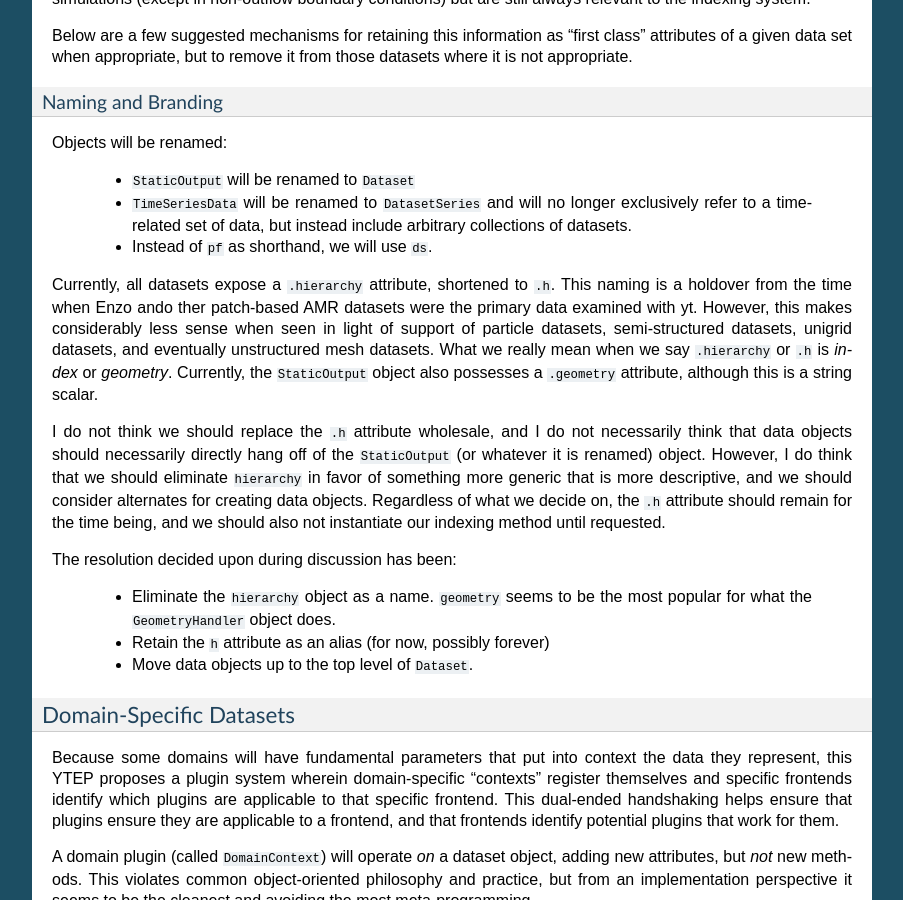
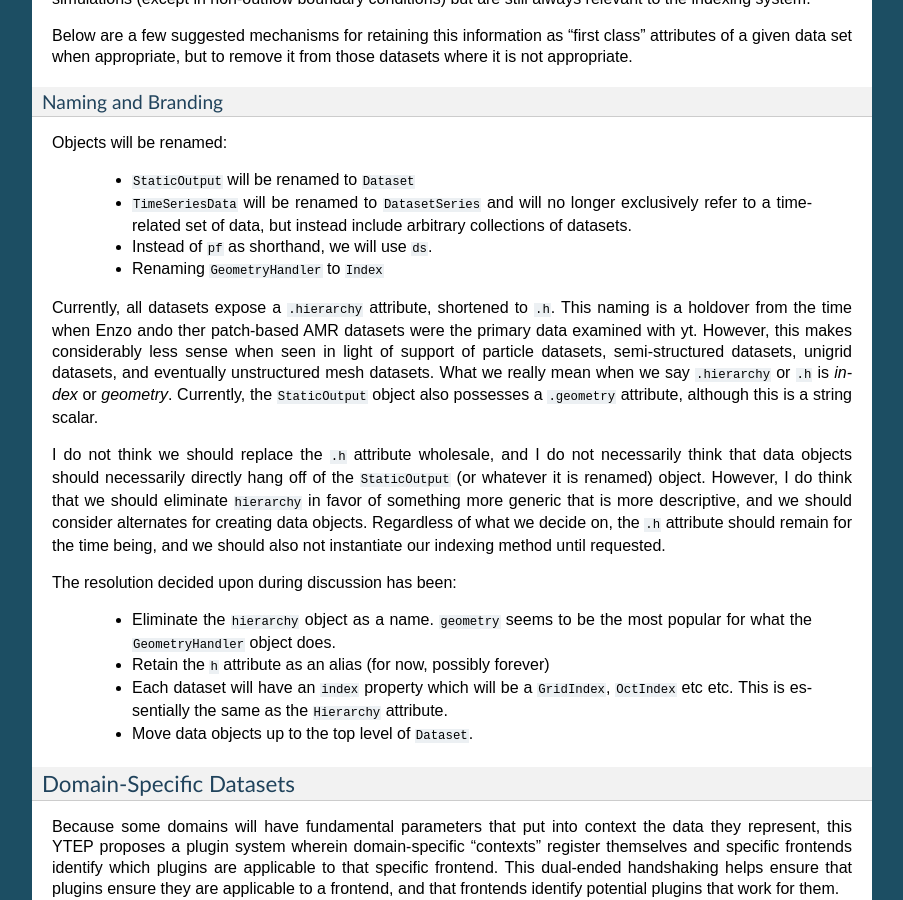
Before and after one commit to yt-project/ytep, a Sphinx documentation site: the page built from source/YTEPs/YTEP-0017.rst, in a window 1280 px wide and 900 px high, scrolled down 1370 px. Shown: the whole window, without its empty margins (198-1101 px from the left). Built offline with Sphinx 7.4.7, drawn with Linux system fonts in a browser that asks for light colours; formulas are drawn with MathJax 3.

Commit message:
Adding notes about ``index``

```diff
--- a/source/YTEPs/YTEP-0017.rst
+++ b/source/YTEPs/YTEP-0017.rst
@@ -92,6 +92,7 @@ Objects will be renamed:
      exclusively refer to a time-related set of data, but instead include
      arbitrary collections of datasets.
    * Instead of ``pf`` as shorthand, we will use ``ds``.
+   * Renaming ``GeometryHandler`` to ``Index``
 
 Currently, all datasets expose a ``.hierarchy`` attribute, shortened to ``.h``.
 This naming is a holdover from the time when Enzo ando ther patch-based AMR
@@ -116,6 +117,9 @@ The resolution decided upon during discussion has been:
  * Eliminate the ``hierarchy`` object as a name.  ``geometry`` seems to be the
    most popular for what the ``GeometryHandler`` object does.
  * Retain the ``h`` attribute as an alias (for now, possibly forever)
+ * Each dataset will have an ``index`` property which will be a ``GridIndex``,
+   ``OctIndex`` etc etc.  This is essentially the same as the ``Hierarchy``
+   attribute.
  * Move data objects up to the top level of ``Dataset``.
 
 Domain-Specific Datasets
```
